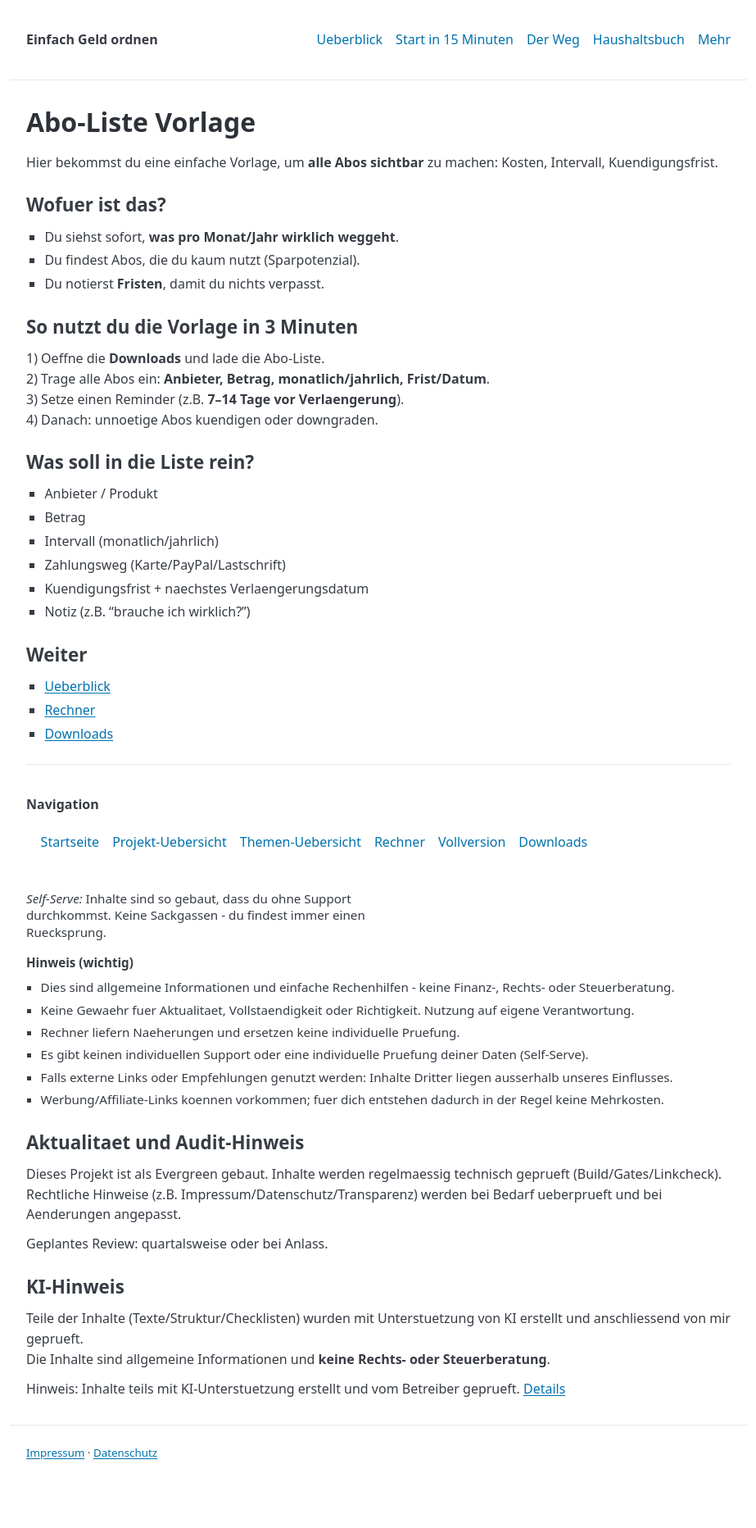
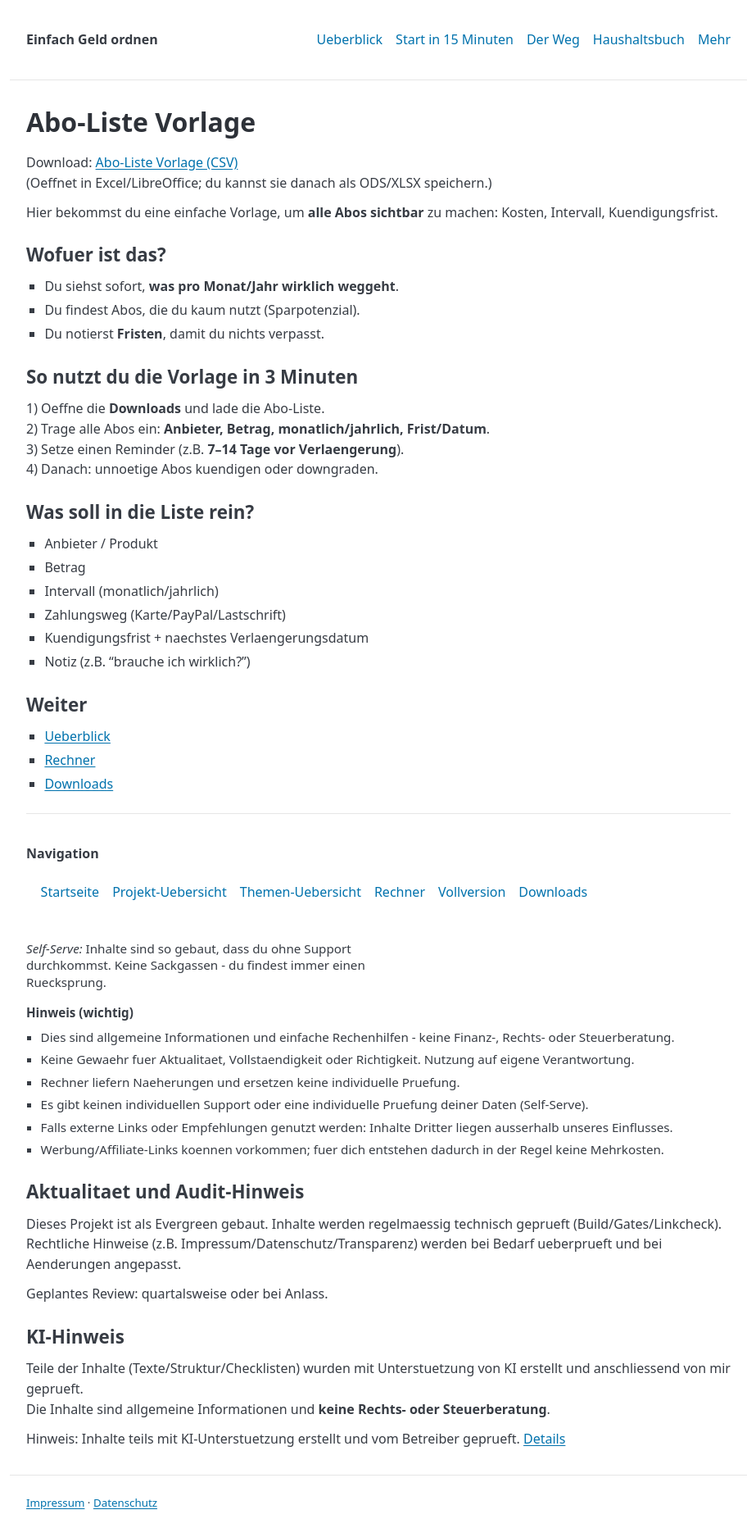
Before and after one commit to gluecklich-tools/einfach-geld-ordnen, a Jekyll site: the page built from seiten/abo-liste-vorlage.md, in a window 1280 px wide. Shown: the whole page at 82% size, without its empty margins (178-1101 px from the left). Built offline with Jekyll 4.4.1, drawn with Linux system fonts in a browser that asks for light colours; before the commit the page ends 1804 px from its top, so only the background shows below that.

Commit message:
Klaus-Run: automated gates + push 2026-02-22 09:47

```diff
--- /dev/null
+++ b/downloads/vorlagen/abo-liste-vorlage.csv
@@ -0,0 +1,2 @@
+Anbieter;Produkt;Betrag;Intervall;Zahlungsweg;Kuendigungsfrist;Naechste_Verlaengerung;Notiz
+;;;monatlich/jahrlich;;;;
--- a/seiten/abo-liste-vorlage.md
+++ b/seiten/abo-liste-vorlage.md
@@ -9,6 +9,10 @@ description: "Abo-Liste Vorlage – in 3 Minuten alle Abos sichtbar machen (Kost
 ---
 
 # Abo-Liste Vorlage
+
+
+Download: [Abo-Liste Vorlage (CSV)]({{ site.baseurl }}/downloads/vorlagen/abo-liste-vorlage.csv)
+(Oeffnet in Excel/LibreOffice; du kannst sie danach als ODS/XLSX speichern.)
 
 Hier bekommst du eine einfache Vorlage, um **alle Abos sichtbar** zu machen: Kosten, Intervall, Kuendigungsfrist.
 
```
Also changed, not shown: seiten/downloads.md (+1 -0 lines).
